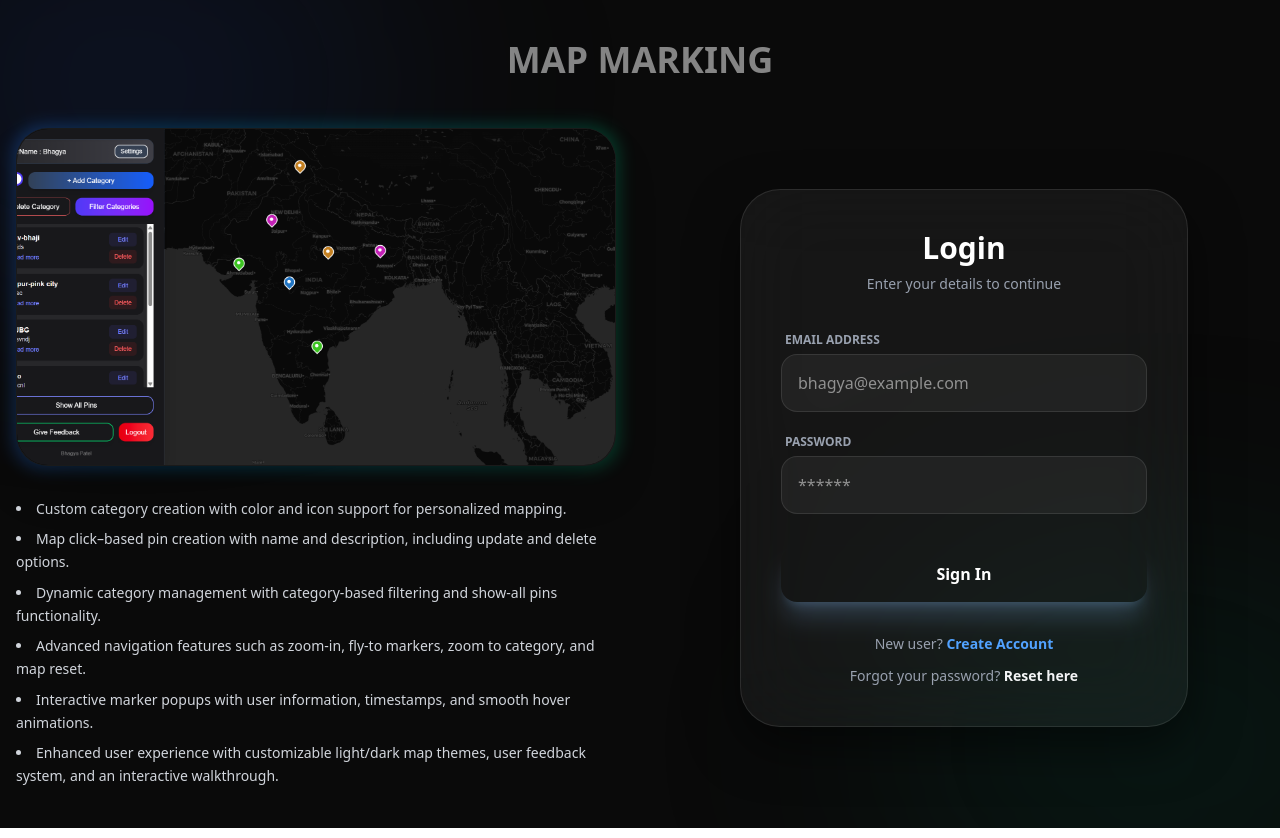
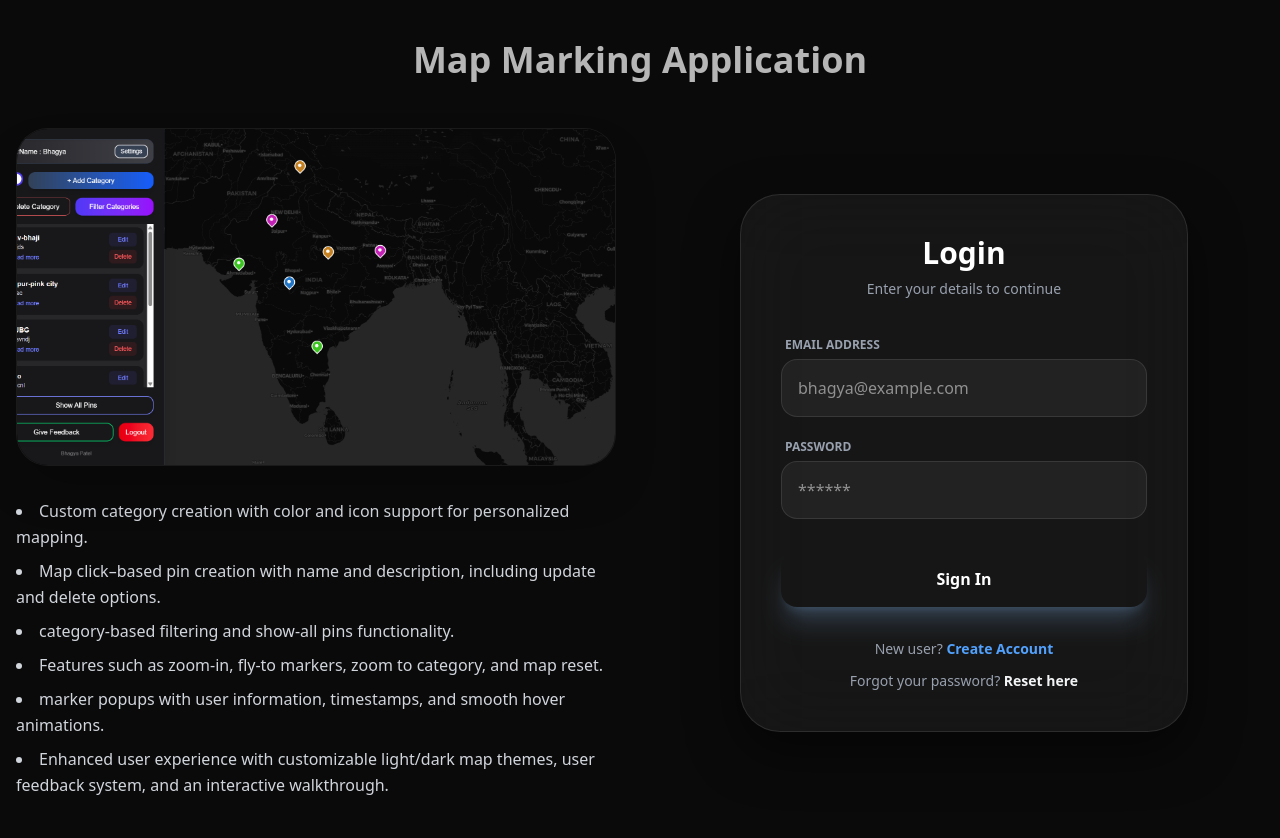
Before and after one commit to Bhagya2005/map-marker-next-final-qrious, a Next.js app: page /login in a window 1280 px wide. Built offline with nearby package versions, Linux system fonts and the light colour scheme.

Commit message:
Refactor layout and enhance text presentation
Updated layout styles and improved text clarity.

```diff
--- a/app/(auth)/layout.tsx
+++ b/app/(auth)/layout.tsx
@@ -1,3 +1,12 @@
+//what I Learn
+// leading-relaxed- Increase line spacing
+// list-disc - Bullet points
+// list-inside - Bullet inside content
+// absolute - Absolute positioning
+// -inset-1 - Negative spacing
+// inset-0 - Fill parent
+// aspect-video -16:9 ratio
+
 "use client";
 
 import Image from "next/image";
@@ -9,21 +18,19 @@ export default function AuthLayout({
 }) {
   return (
     <div className="relative min-h-screen px-4 overflow-hidden bg-[#0a0a0a] flex items-center justify-center">
-      <div className="absolute top-[-10%] left-[-10%] w-[40%] h-[40%] bg-blue-900/20 blur-[120px] rounded-full" />
-      <div className="absolute bottom-[-10%] right-[-10%] w-[40%] h-[40%] bg-emerald-900/20 blur-[120px] rounded-full" />
 
-      <div className="relative z-10 w-full max-w-7xl mx-auto py-10">
+      <div className="relative z-10 w-full max-w-7xl  py-10">
         <div className="text-center mb-12">
-          <h1 className="text-4xl font-black text-white/50">
-            MAP MARKING
+          <h1 className="text-4xl font-black text-white/70">
+            Map Marking Application
           </h1>
 
         </div>
 
-        <div className="grid md:grid-cols-2 gap-12 items-center">
+        <div className="grid md:grid-cols-2 gap-12 items-center mt-0">
           <div className="order-2 md:order-1 flex flex-col gap-8">
             <div className="relative group">
-              <div className="absolute -inset-1 bg-gradient-to-r from-blue-500 to-emerald-500 rounded-[2rem] blur opacity-25 group-hover:opacity-50 transition duration-1000"></div>
+              <div className="absolute bg-gradient-to-r from-blue-500 to-emerald-500 rounded-[2rem] blur opacity-25 group-hover:opacity-50 transition duration-1000"></div>
 
               <div className="relative w-full aspect-video rounded-[2rem] overflow-hidden border border-white/10 bg-black shadow-2xl">
                 <Image
@@ -35,12 +42,12 @@ export default function AuthLayout({
                 />
               </div>
             </div>
-            <ul className="text-gray-300 text-sm leading-relaxed list-disc list-inside space-y-2">
+            <ul className="text-gray-300  leading-relaxed list-disc list-inside space-y-2">
               <li>Custom category creation with color and icon support for personalized mapping.</li>
               <li>Map click–based pin creation with name and description, including update and delete options.</li>
-              <li>Dynamic category management with category-based filtering and show-all pins functionality.</li>
-              <li>Advanced navigation features such as zoom-in, fly-to markers, zoom to category, and map reset.</li>
-              <li>Interactive marker popups with user information, timestamps, and smooth hover animations.</li>
+              <li>category-based filtering and show-all pins functionality.</li>
+              <li>Features such as zoom-in, fly-to markers, zoom to category, and map reset.</li>
+              <li>marker popups with user information, timestamps, and smooth hover animations.</li>
               <li>Enhanced user experience with customizable light/dark map themes, user feedback system, and an interactive walkthrough.</li>
             </ul>
           </div>
```
